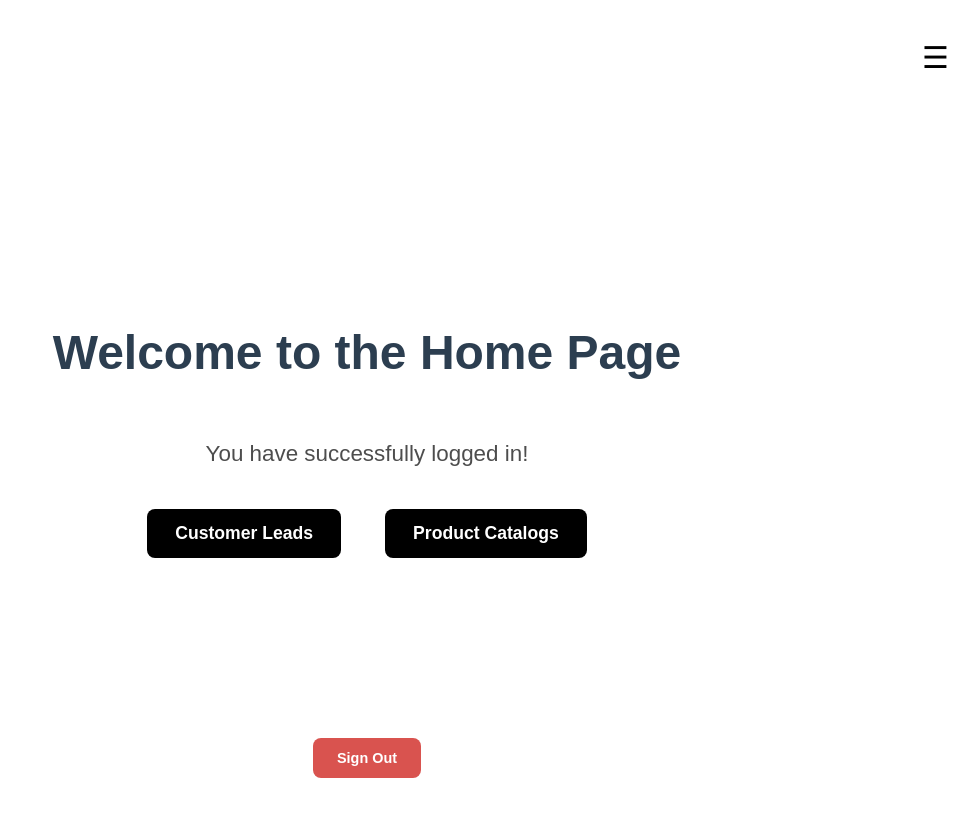
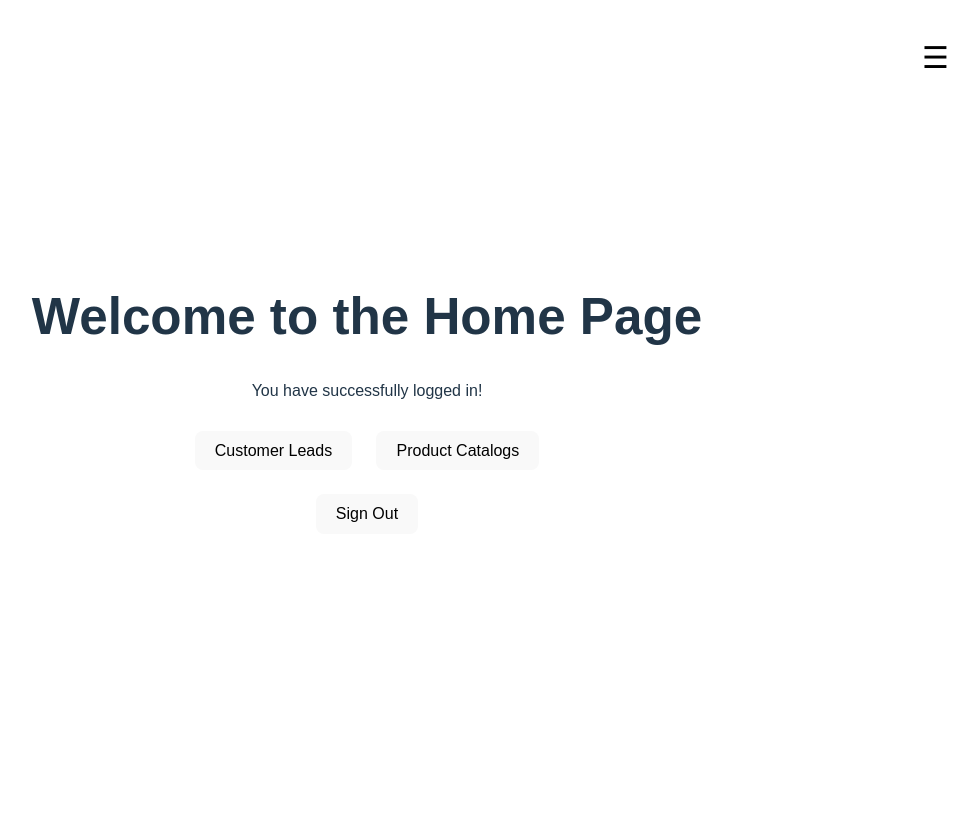
Before and after one commit to chenasu/SCE-Playground-Front, a React (Vite) app: page /homepage in a window 1280 px wide. Shown: the top 816 px of the page, without its empty margins (273-1251 px from the left). Built offline with nearby package versions, Linux system fonts and the light colour scheme.

Commit message:
organize code

```diff
--- a/src/App.jsx
+++ b/src/App.jsx
@@ -6,15 +6,14 @@ import Leads from './Leads';
 import Products from './Products';
 import Login from './Login';  // import the new Login component
 import './App.css';
+import SignUp from './SignUp';
 import HamburgerMenu from './components/HamburgerMenu/HamburgerMenu.jsx';
 
 function App() {
   const [error, setError] = useState('');
+  const [showLogin, setShowLogin] = useState(true);
   const navigate = useNavigate();
 
-  const handleLoginSuccess = () => {
-    navigate("/homepage");
-  };
 
   return (
       <>
@@ -22,17 +21,29 @@ function App() {
           <Route
               path='/'
               element={
-            <div>
+                  <div className="main-container">
                       <a href="https://react.dev" target="_blank" rel="noopener noreferrer">
                           <img src={sceLogo} className="logo" alt="sce logo" />
                       </a>
-              <Login onLoginSuccess={handleLoginSuccess} /> {/* Use Login component here */}
+                      <div className="form-container">
+                          {showLogin ? <Login /> : <SignUp />}
+                          <div className="switch-form">
+                              <p>
+                                  {showLogin ? "Don't have an account?" : "Already have an account?"}
+                                  <button onClick={() => setShowLogin(!showLogin)}>
+                                      {showLogin ? "Sign Up" : "Login"}
+                                  </button>
+                              </p>
+                          </div>
+                      </div>
                   </div>
               }
           />
         <Route path="/homepage" element={<><HomePage /></>} />
         <Route path="/leads" element={<><Leads /></>} />
         <Route path="/products" element={<><Products /></>} />
+        <Route path="/SignUp" element={<><SignUp /></>} />
+        <Route path="/Login" element={<><Login /></>} />
       </Routes>
       <HamburgerMenu />
     </>
--- a/src/HomePage.css
+++ b/src/HomePage.css
@@ -1,101 +1,40 @@
-body, html {
-  margin: 0;
-  padding: 0;
-  box-sizing: border-box;
+button {
+  font-family: "Cambria Math", sans-serif;
+  border-radius: 8px;
+  border: 1px solid transparent;
+  padding: 0.6em 1.2em;
+  font-size: 1em;
+  font-weight: 500;
+  background-color: #1a1a1a;
+  cursor: pointer;
+  transition: border-color 0.25s;
+  margin: 12px;
 }
-
-.home-container {
+button:hover {
+  border-color: #b7b7bc;
+}
+button:focus,
+button:focus-visible {
+  outline: 4px auto -webkit-focus-ring-color;
+}
+@media (prefers-color-scheme: light) {
+  :root {
+    color: #213547;
+    background-color: #ffffff;
+    font-family: "Cambria Math", sans-serif;
+  }
+  a:hover {
+    color: #9999a4;
+  }
+  button {
+    background-color: #f9f9f9;
+  }
+}
+label {
   font-family: "Cambria Math", sans-serif;
-  display: flex;
-  flex-direction: column;
-  align-items: center;
-  justify-content: center;
-  height: 100vh;
-  text-align: center;
+  font-size: 1em;
+  font-weight: 500;
+  margin-bottom: 0em;
+  display: block;
+  color: #000000;
 }
-
-.home-title {
-  font-family: "Cambria Math", sans-serif;
-  font-size: 3em;
-  color: #2c3e50;
-}
-.footer {
-  position: fixed;
-  bottom: 10px;
-  left: 50%;
-  transform: translateX(-50%);
-  text-align: center;
-}
-
-.signout-button {
-  padding: 12px 24px;
-  font-size: 1em;
-  font-weight: bold;
-  color: #ffffff;
-  background-color: #d9534f;
-  border: none;
-  border-radius: 8px;
-  cursor: pointer;
-  transition: transform 0.2s, background-color 0.3s;
-}
-
-.signout-button:hover {
-  background-color: #c9302c;
-  transform: scale(1.05);
-}
-
-.signout-button:active {
-  background-color: #ac2925;
-}
-
-.home-text {
-  font-family: "Cambria Math", sans-serif;
-  font-size: 1.4em;
-  color: #4d4d4d;
-  line-height: 1.8;
-  max-width: 600px;
-}
-
-.button-container {
-  display: flex;
-  gap: 20px;
-}
-
-.home-button {
-  padding: 14px 28px;
-  font-size: 1.1em;
-  font-weight: bold;
-  color: #ffffff;
-  background-color: black; /* צבע הרקע לכפתור */
-  border: none;
-  border-radius: 8px;
-  cursor: pointer;
-  transition: transform 0.2s, background-color 0.3s, box-shadow 0.3s;
-}
-
-.home-button:hover {
-  background-color: #71727b; /* צבע ריחוף */
-  transform: scale(1.05);
-}
-
-.home-button:active {
-  background-color: #464c4e; /* צבע לחיצה */
-}
-
-.footer {
-  margin-top: auto;
-  font-size: 0.9em;
-  width: 100%;
-  text-align: center;
-}
-
-.footer a {
-  color: #2980b9;
-  text-decoration: none;
-  font-weight: bold;
-  transition: color 0.2s;
-}
-
-.footer a:hover {
-  color: #1e6a93;
-}
--- a/src/Login.jsx
+++ b/src/Login.jsx
@@ -1,10 +1,12 @@
 import { useState } from 'react';
-import './Login.css';  // ייבוא קובץ ה-CSS
+import { useNavigate, Routes, Route } from 'react-router-dom';
+import './Login.css';
 
-function Login({ onLoginSuccess }) {
+function Login( ) {
   const [username, setUsername] = useState('');
   const [pass, setPass] = useState('');
   const [error, setError] = useState('');
+  const navigate = useNavigate();
 
   const handleUsernameChange = (e) => {
     const input = e.target.value;
@@ -22,26 +24,8 @@ function Login({ onLoginSuccess }) {
     }
   };
 
-  const handleSubmit = async () => {
-    setError('');
-    try {
-      const response = await fetch("http://localhost:3000/signup", {
-        method: "POST",
-        headers: { "Content-Type": "application/json" },
-        body: JSON.stringify({ username, password: pass }),
-      });
-
-      const data = await response.json();
-      if (response.status === 201) {
-        setError('');
-        onLoginSuccess();  // callback function passed as prop to notify App about success
-      } else {
-        setError(data.message);
-      }
-    } catch (error) {
-      console.error("Error during signup:", error);
-      setError("The username already exists in the system.");
-    }
+  const onLoginSuccess = () => {
+    navigate("/homepage");
   };
 
   const handleLogIn = async () => {
@@ -69,7 +53,7 @@ function Login({ onLoginSuccess }) {
   return (
     <div className="login-container">
       <div className="login-form">
-        <h2>Login</h2>
+        <h2>Welcome</h2>
         <div className="input-group">
           <label>User Name</label>
           <input
@@ -88,7 +72,6 @@ function Login({ onLoginSuccess }) {
         </div>
         <div className="button-group">
           <button onClick={handleLogIn}>Login</button>
-          <button onClick={handleSubmit}>Sign Up</button>  {/* Add Sign Up button here */}
         </div>
         {error && <p className="error">{error}</p>}
       </div>
```
Lines whose indentation alone changed are shown as unchanged.
